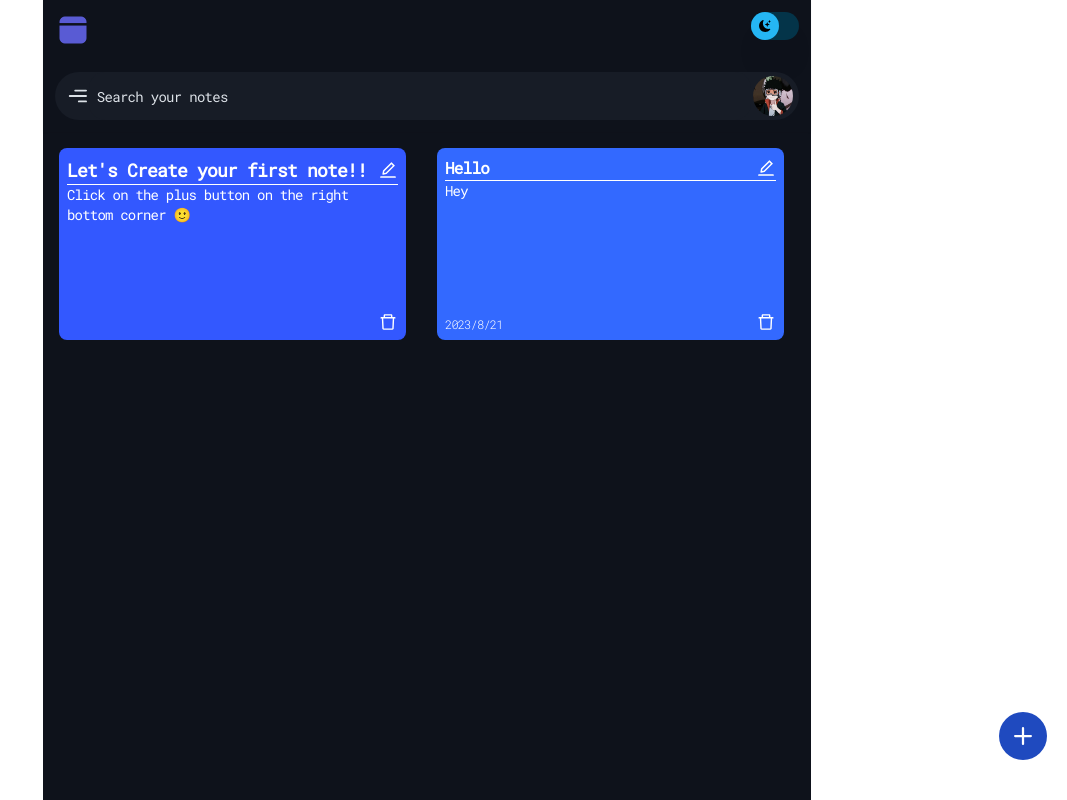
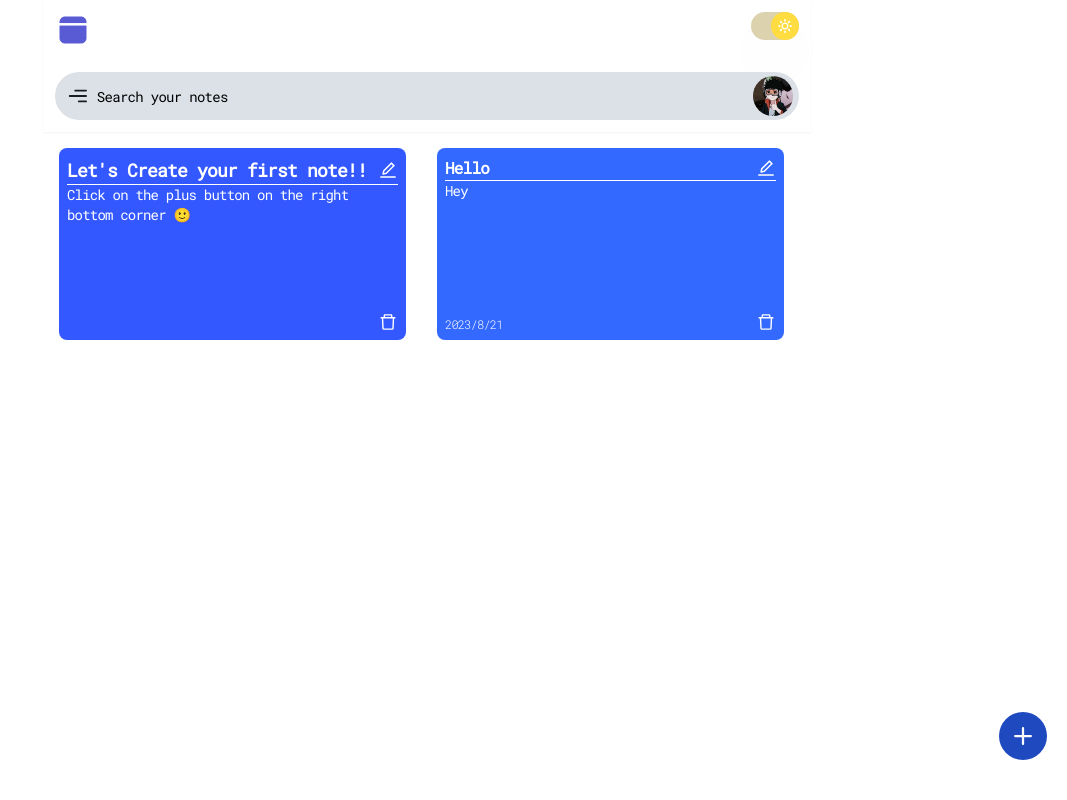
Before and after one commit to poudelsanchit/Notes, a React (Vite) app: page /home in a window 1280 px wide. Shown: the whole page, without its empty margins (213-1280 px from the left). Built offline with nearby package versions, Linux system fonts and the light colour scheme.

Commit message:
update Switch.jsx

```diff
--- a/src/Components/Switch.jsx
+++ b/src/Components/Switch.jsx
@@ -4,7 +4,7 @@ import { BsFillMoonStarsFill,BsSun } from 'react-icons/bs';
 import { ImSun } from 'react-icons/im';
 
 const Switch = () => {
-    const [theme,setTheme]= useState( 'dark');
+    const [theme,setTheme]= useState( 'light');
     // const getLocalItems=()=>{
 
 //   const list = JSON.parse(
@@ -39,10 +39,7 @@ const Switch = () => {
 useEffect(()=>{
   localStorage.setItem('theme',JSON.stringify(theme));
 },[theme])
-useEffect(()=>{
-    const html= document.querySelector('html');
-    html.classList.add('dark')
-},[])
+
 
 
   return (
```
